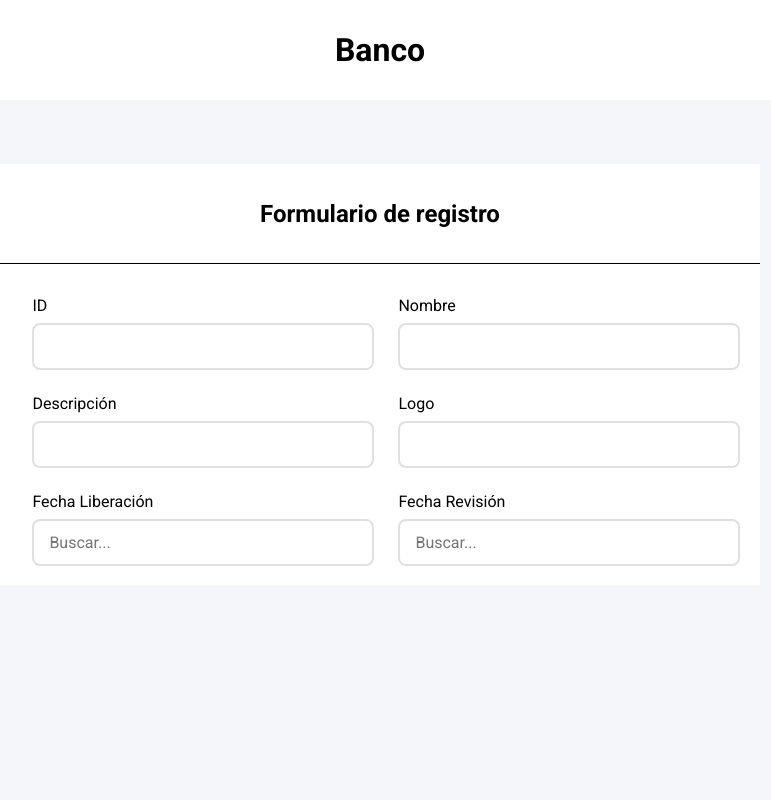
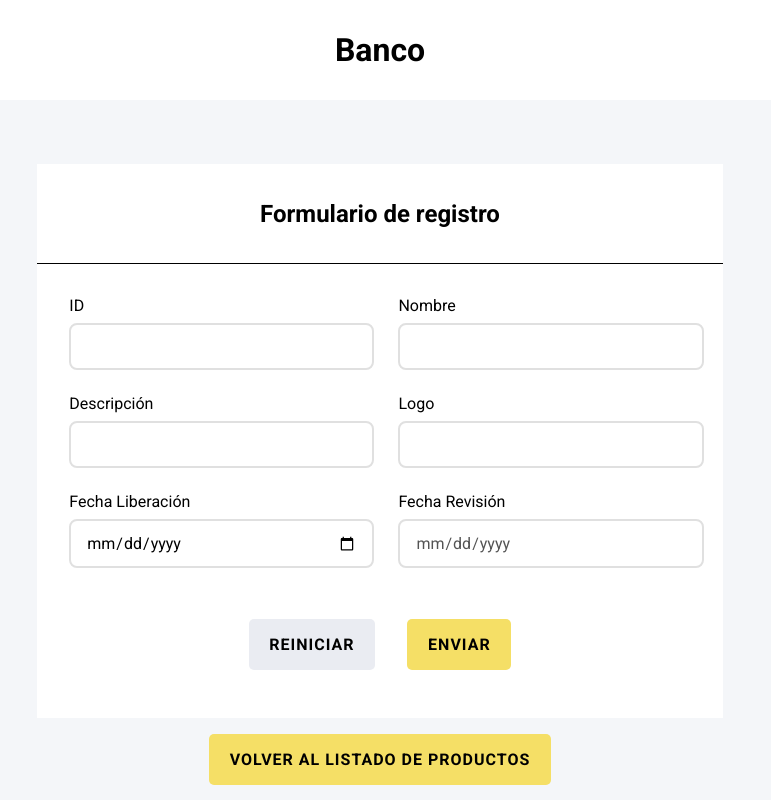
Before and after one commit to JoseFeliciano-spec/Angular-Interview-Devsu, an Angular app: page /crear-producto in a window 1280 px wide. Shown: the whole page, without its empty margins (260-1031 px from the left). Built offline with nearby package versions, Linux system fonts and the light colour scheme.

Commit message:
feat: Finalización de la página de creación de producto
- Modificación de las propiedades que acepta el botón para volverlo más reutilizable
- Formulario de productos alineado

```diff
--- /dev/null
+++ b/src/app/ui/home/components/button-custom/button-custom.component.css
@@ -0,0 +1,32 @@
+button {
+  /* Dimensiones y espaciado */
+
+  font-size: 16px;
+  width: 100%;
+  height: 100%;
+  /* Colores */
+  background-color: #f5df66;
+  color: black;
+
+  /* Borde y sombra */
+  border: none;
+  opacity: 1;
+  border-radius: 5px;
+
+  /* Cursor y transición */
+  cursor: pointer;
+  transition: all 0.3s ease;
+
+  /* Texto */
+  text-transform: uppercase;
+  font-weight: bold;
+  letter-spacing: 1px;
+}
+
+/* button:hover {
+  background-color: #45a049;
+} */
+
+button:active {
+  filter: brightness(0.8);
+}
--- /dev/null
+++ b/src/app/ui/home/components/button-custom/button-custom.component.html
@@ -0,0 +1,3 @@
+<button [style]="style" (click)="handleClick()">
+  {{ label }}
+</button>
--- /dev/null
+++ b/src/app/ui/home/components/button-custom/button-custom.component.ts
@@ -0,0 +1,20 @@
+import { Component, Input } from '@angular/core';
+
+@Component({
+  selector: 'button-custom',
+  standalone: true,
+  imports: [],
+  templateUrl: './button-custom.component.html',
+  styleUrl: './button-custom.component.css',
+})
+export class ButtonCustomComponent {
+  @Input() label: string = '';
+  @Input() style: object = {};
+  @Input() onClick!: () => void;
+
+  handleClick() {
+    if (this.onClick) {
+      this.onClick();
+    }
+  }
+}
--- a/src/app/ui/home/components/input-custom/input-custom.component.html
+++ b/src/app/ui/home/components/input-custom/input-custom.component.html
@@ -3,9 +3,9 @@
   {{ label }}
 </label>
 }
-
 <input
   name="{{ name }}"
+  type="{{ type }}"
   [disabled]="isDisable"
   placeholder="{{ placeholder }}"
 />
--- a/src/app/ui/home/components/input-custom/input-custom.component.ts
+++ b/src/app/ui/home/components/input-custom/input-custom.component.ts
@@ -12,5 +12,6 @@ export class InputCustomComponent {
   @Input() placeholder: string = '';
   @Input() style: string = '';
   @Input() label: string = '';
+  @Input() type: string = 'text';
   @Input() isDisable: boolean = false;
 }
--- a/src/app/ui/home/pages/home-list-products/home-list-products.component.css
+++ b/src/app/ui/home/pages/home-list-products/home-list-products.component.css
@@ -15,6 +15,7 @@ main {
   display: flex;
   min-width: 100%;
   margin-bottom: 1rem;
+  align-items: center;
   justify-content: space-between;
 }
 
--- a/src/app/ui/home/pages/home-list-products/home-list-products.component.html
+++ b/src/app/ui/home/pages/home-list-products/home-list-products.component.html
@@ -1,11 +1,15 @@
 <main>
   <div class="wrapper-parent">
     <div class="wrapper-top">
-      <div style="width: 30%">
+      <div style="width: 30%; height: 100%">
         <input-custom name="search" placeholder="Buscar..." />
       </div>
-      <div style="width: 30%">
-        <input-custom name="asdsd" placeholder="asdasdasdsa" />
+      <div style="width: max-content">
+        <button-custom
+          label="Agregar"
+          [onClick]="onClickButton"
+          [style]="{ padding: '1rem 1.3rem 1rem 1.3rem' }"
+        ></button-custom>
       </div>
     </div>
 
--- a/src/app/ui/home/pages/home-list-products/home-list-products.component.ts
+++ b/src/app/ui/home/pages/home-list-products/home-list-products.component.ts
@@ -1,26 +1,34 @@
 import { Component } from '@angular/core';
 import { OnInit } from '@angular/core';
 import { Observable } from 'rxjs';
-import { InputCustomComponent } from '../../components/input-custom/input-custom.component';
+import { InputCustomComponent } from '@/app/ui/home/components/input-custom/input-custom.component';
 import { GetProductsCase } from '@/app/domain/usecases/get-products-use-case';
 import {
   iProductResponse,
   Product,
 } from '@/app/domain/models/Products/Products';
+import { ButtonCustomComponent } from '@/app/ui/home/components/button-custom/button-custom.component';
+import { Router } from '@angular/router';
 
 @Component({
   selector: 'app-home-list-products',
   standalone: true,
-  imports: [InputCustomComponent],
+  imports: [InputCustomComponent, ButtonCustomComponent],
   templateUrl: './home-list-products.component.html',
   styleUrl: './home-list-products.component.css',
 })
-
 export class HomeListProductsComponent implements OnInit {
-  constructor(private _getProductsCases: GetProductsCase) {}
+  constructor(
+    private _getProductsCases: GetProductsCase,
+    private router: Router
+  ) {}
   response$: Observable<iProductResponse> | undefined;
   datos: Product[] | undefined;
-  title = 'Response';
+
+  onClickButton = () => {
+    this.router.navigateByUrl('/crear-producto');
+  };
+
   ngOnInit(): void {
     this.response$ = this._getProductsCases.getAllProducts();
     this.response$.subscribe((data: iProductResponse) => {
--- a/src/app/ui/home/pages/product-form/product-form.component.css
+++ b/src/app/ui/home/pages/product-form/product-form.component.css
@@ -28,3 +28,12 @@ form {
   grid-template-columns: repeat(2, minmax(0, 1fr));
   gap: 1.5rem;
 }
+
+.footer-form {
+  min-height: 100px;
+  padding: 2rem 1rem 3rem 1rem;
+  display: flex;
+  justify-content: center;
+  align-items: center;
+  gap: 2rem;
+}
--- a/src/app/ui/home/pages/product-form/product-form.component.html
+++ b/src/app/ui/home/pages/product-form/product-form.component.html
@@ -3,7 +3,6 @@
     <div class="header-form">
       <h2>Formulario de registro</h2>
     </div>
-
     <form>
       <input-custom label="ID" name="id" />
       <input-custom label="Nombre" name="name" />
@@ -13,9 +12,39 @@
         label="Fecha Liberación"
         name=""
         placeholder="Buscar..."
+        type="date"
+      />
+      <input-custom
+        label="Fecha Revisión"
+        type="date"
         [isDisable]="true"
+        placeholder="Buscar..."
       />
-      <input-custom label="Fecha Revisión" placeholder="Buscar..." />
     </form>
+
+    <div class="footer-form">
+      <div style="width: max-content">
+        <button-custom
+          label="Reiniciar"
+          [style]="{
+            padding: '1rem 1.3rem 1rem 1.3rem',
+            background: '#eaecf2'
+          }"
+        ></button-custom>
+      </div>
+      <div style="width: max-content">
+        <button-custom
+          label="Enviar"
+          [style]="{ padding: '1rem 1.3rem 1rem 1.3rem' }"
+        ></button-custom>
+      </div>
+    </div>
+  </div>
+  <div style="width: max-content; margin-top: 1rem">
+    <button-custom
+      [onClick]="onClick"
+      label="Volver al listado de productos"
+      [style]="{ padding: '1rem 1.3rem 1rem 1.3rem' }"
+    ></button-custom>
   </div>
 </main>
--- a/src/app/ui/home/pages/product-form/product-form.component.ts
+++ b/src/app/ui/home/pages/product-form/product-form.component.ts
@@ -1,10 +1,17 @@
 import { Component } from '@angular/core';
 import { InputCustomComponent } from '@/app/ui/home/components/input-custom/input-custom.component';
+import { ButtonCustomComponent } from '@/app/ui/home/components/button-custom/button-custom.component';
+import { Router } from '@angular/router';
 @Component({
   selector: 'app-product-form',
   standalone: true,
-  imports: [InputCustomComponent],
+  imports: [InputCustomComponent, ButtonCustomComponent],
   templateUrl: './product-form.component.html',
   styleUrl: './product-form.component.css',
 })
-export class ProductFormComponent {}
+export class ProductFormComponent {
+  constructor(private router: Router) {}
+  onClick = () => {
+    this.router.navigateByUrl('');
+  };
+}
```
Also changed, not shown: src/app/app.component.ts (+1 -7 lines), 1 other file (tests, documents, lock files or other folders).
